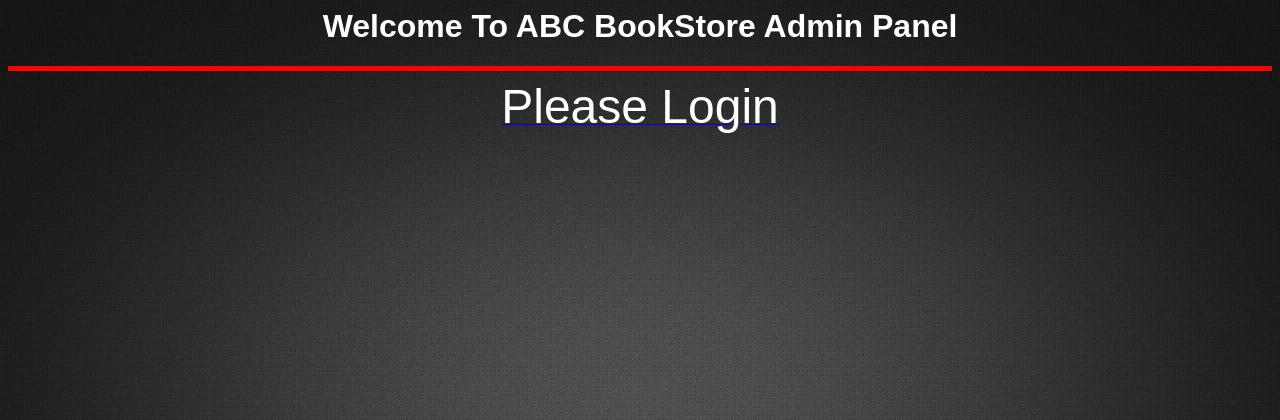
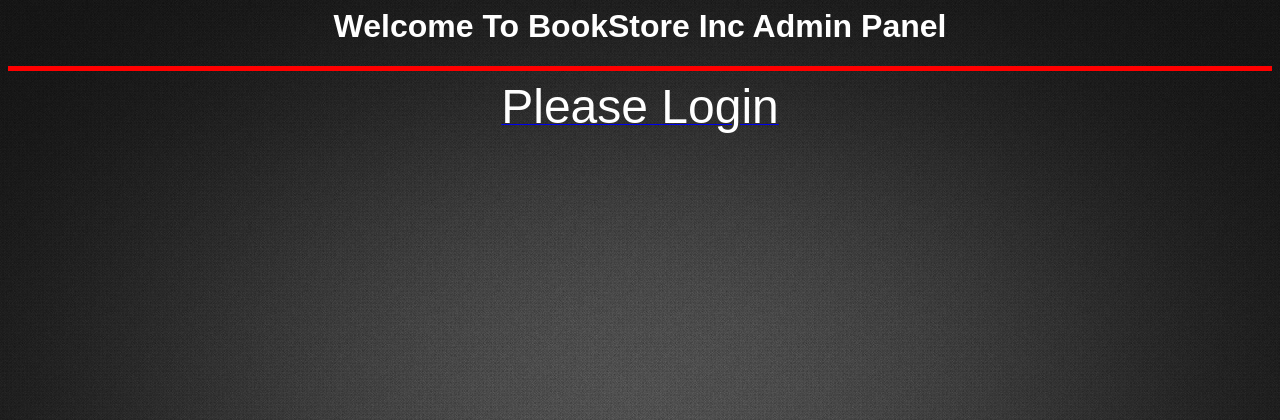
Before and after one commit to RitamDey/Minor-Project-Undergrad, a PHP site: page /admin/book.php in a window 1280 px wide. Shown: the top 420 px of the page. Run offline with PHP 8.4, Linux system fonts and the light colour scheme.

Commit message:
More CSS fixes
Signed-off-by: Saptarshi Bose <saptarshi.bose007@gmail.com>

```diff
--- a/admin/adminlogincheck.php
+++ b/admin/adminlogincheck.php
@@ -44,7 +44,7 @@ text-align:center;
 <?php
 $servername = "localhost";
 $username = "root";
-$password = "thisistux";
+$password = "";
 $dbname = "saptarshi";
 session_start();
 // Create connection
--- a/admin/book.php
+++ b/admin/book.php
@@ -3,8 +3,8 @@
 	Book store management
 </title>
 <head>
-<link rel="stylesheet" href="../image.css">
-	<h1>Welcome To ABC BookStore Admin Panel</h1>
+<link rel="stylesheet" href="/admin/assets/css/image.css">
+	<h1>Welcome To BookStore Inc Admin Panel</h1>
 	<hr size="5" color="red"></hr>
 </head>
 <?php
```
Also changed, not shown: admin/employee.html (+2 -7 lines).
